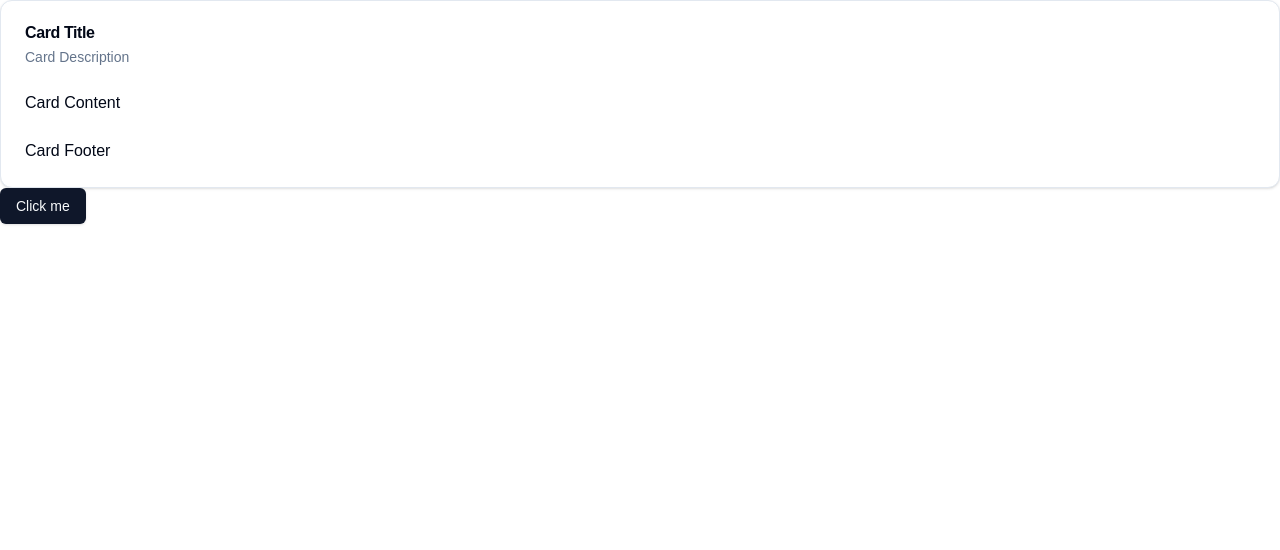
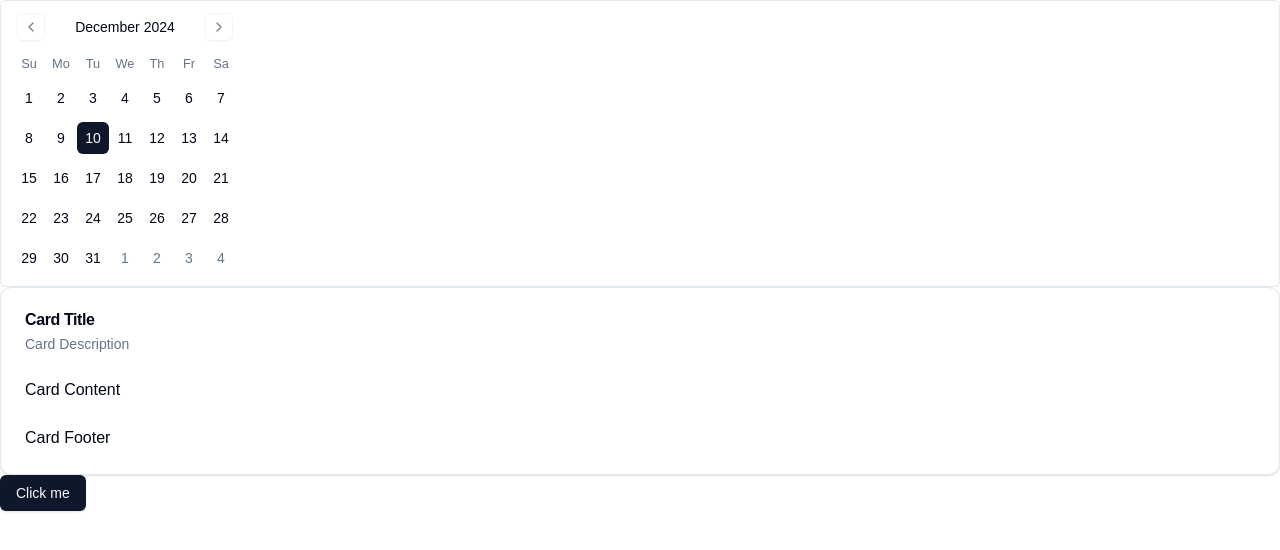
Before and after one commit to calvinrahmat/belajar-leonard, a Next.js app: page / in a window 1280 px wide. Shown: the top 550 px of the page. Built offline with nearby package versions, Linux system fonts and the light colour scheme.

Commit message:
updated by Leon

```diff
--- a/app/page.tsx
+++ b/app/page.tsx
@@ -1,3 +1,5 @@
+"use client";
+
 import { Button } from "@/components/ui/button"
 import {
   Card,
@@ -7,10 +9,23 @@
   CardHeader,
   CardTitle,
 } from "@/components/ui/card"
+import { Calendar } from "@/components/ui/calendar"
+import React from "react"
 
 export default function Home() {
+  const [date, setDate] = React.useState<Date | undefined>(new Date())
   return (
+
     <div>
+
+      <div>
+        <Calendar
+          mode="single"
+          selected={date}
+          onSelect={setDate}
+          className="rounded-md border" />
+      </div>
+
       <div>
           <Card>
             <CardHeader>
@@ -29,4 +44,5 @@
         <Button>Click me</Button>
       </div>
   )
+
 }
--- /dev/null
+++ b/components/ui/calendar.tsx
@@ -0,0 +1,72 @@
+"use client"
+
+import * as React from "react"
+import { ChevronLeft, ChevronRight } from "lucide-react"
+import { DayPicker } from "react-day-picker"
+
+import { cn } from "@/lib/utils"
+import { buttonVariants } from "@/components/ui/button"
+
+export type CalendarProps = React.ComponentProps<typeof DayPicker>
+
+function Calendar({
+  className,
+  classNames,
+  showOutsideDays = true,
+  ...props
+}: CalendarProps) {
+  return (
+    <DayPicker
+      showOutsideDays={showOutsideDays}
+      className={cn("p-3", className)}
+      classNames={{
+        months: "flex flex-col sm:flex-row space-y-4 sm:space-x-4 sm:space-y-0",
+        month: "space-y-4",
+        caption: "flex justify-center pt-1 relative items-center",
+        caption_label: "text-sm font-medium",
+        nav: "space-x-1 flex items-center",
+        nav_button: cn(
+          buttonVariants({ variant: "outline" }),
+          "h-7 w-7 bg-transparent p-0 opacity-50 hover:opacity-100"
+        ),
+        nav_button_previous: "absolute left-1",
+        nav_button_next: "absolute right-1",
+        table: "w-full border-collapse space-y-1",
+        head_row: "flex",
+        head_cell:
+          "text-muted-foreground rounded-md w-8 font-normal text-[0.8rem]",
+        row: "flex w-full mt-2",
+        cell: cn(
+          "relative p-0 text-center text-sm focus-within:relative focus-within:z-20 [&:has([aria-selected])]:bg-accent [&:has([aria-selected].day-outside)]:bg-accent/50 [&:has([aria-selected].day-range-end)]:rounded-r-md",
+          props.mode === "range"
+            ? "[&:has(>.day-range-end)]:rounded-r-md [&:has(>.day-range-start)]:rounded-l-md first:[&:has([aria-selected])]:rounded-l-md last:[&:has([aria-selected])]:rounded-r-md"
+            : "[&:has([aria-selected])]:rounded-md"
+        ),
+        day: cn(
+          buttonVariants({ variant: "ghost" }),
+          "h-8 w-8 p-0 font-normal aria-selected:opacity-100"
+        ),
+        day_range_start: "day-range-start",
+        day_range_end: "day-range-end",
+        day_selected:
+          "bg-primary text-primary-foreground hover:bg-primary hover:text-primary-foreground focus:bg-primary focus:text-primary-foreground",
+        day_today: "bg-accent text-accent-foreground",
+        day_outside:
+          "day-outside text-muted-foreground aria-selected:bg-accent/50 aria-selected:text-muted-foreground",
+        day_disabled: "text-muted-foreground opacity-50",
+        day_range_middle:
+          "aria-selected:bg-accent aria-selected:text-accent-foreground",
+        day_hidden: "invisible",
+        ...classNames,
+      }}
+      components={{
+        IconLeft: ({ ...props }) => <ChevronLeft className="h-4 w-4" />,
+        IconRight: ({ ...props }) => <ChevronRight className="h-4 w-4" />,
+      }}
+      {...props}
+    />
+  )
+}
+Calendar.displayName = "Calendar"
+
+export { Calendar }
--- a/package.json
+++ b/package.json
@@ -12,9 +12,11 @@
     "@radix-ui/react-slot": "^1.1.0",
     "class-variance-authority": "^0.7.1",
     "clsx": "^2.1.1",
+    "date-fns": "^3.6.0",
     "lucide-react": "^0.468.0",
     "next": "14.2.16",
     "react": "^18",
+    "react-day-picker": "^8.10.1",
     "react-dom": "^18",
     "tailwind-merge": "^2.5.5",
     "tailwindcss-animate": "^1.0.7"
```
Also changed, not shown: 1 other file (tests, documents, lock files or other folders). Lines whose indentation alone changed are shown as unchanged.
